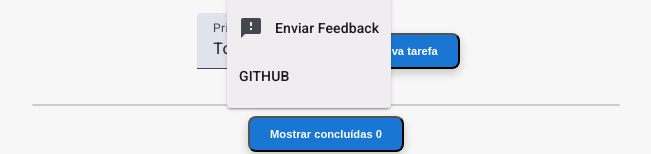
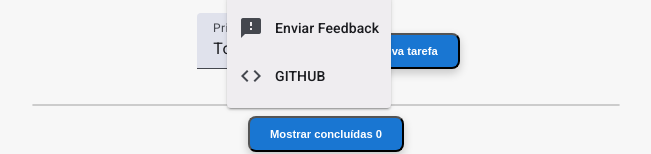
Before and after one commit to mageskylms/taskFlow, an Angular app: page / in a window 1280 px wide. Both pictures are taken after a click on the button "more_vert". Shown: the part 153-307 px from the top of the page, without its empty margins (314-965 px from the left). Built offline with nearby package versions, Linux system fonts and the light colour scheme.

Commit message:
Fix menu item for GitHub link to use anchor tag for proper navigation

```diff
--- a/src/app/app.component.html
+++ b/src/app/app.component.html
@@ -10,9 +10,10 @@
             <mat-icon>feedback</mat-icon>
             <span>Enviar Feedback</span>
         </button>
-        <button mat-menu-item src="https://magesky.vercel.app">
+        <a mat-menu-item href="https://github.com/mageskylms/taskFlow" target="_blank" rel="noopener">
+            <mat-icon>code</mat-icon>
             <span>GITHUB</span>
-        </button>
+        </a>
     </mat-menu>
 
     <mat-button-toggle-group [value]="modoKanban" (change)="alternarModoKanban($event.value)" name="modo"
```
